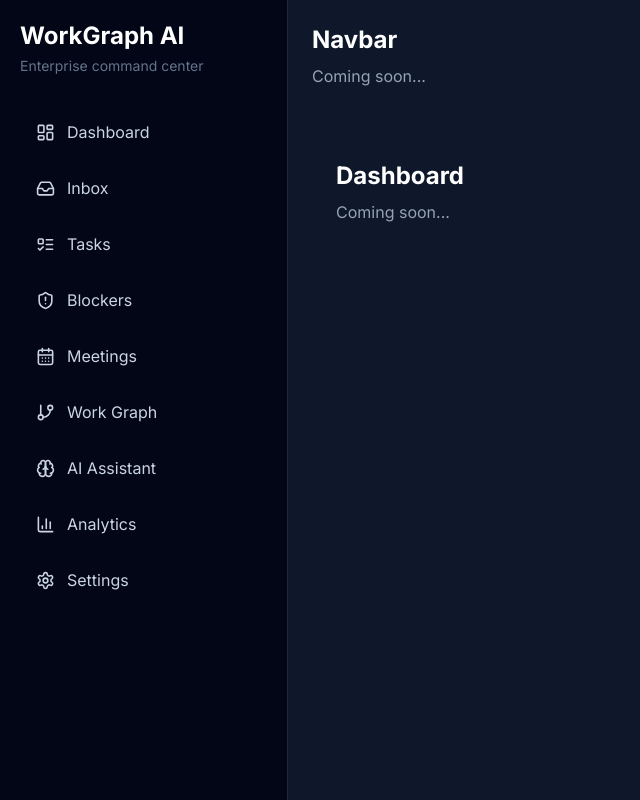
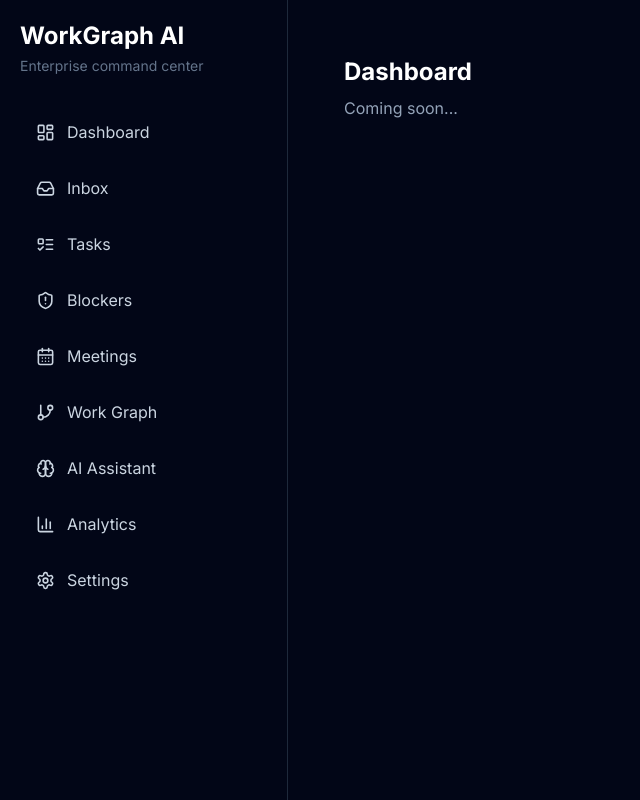
Before and after one commit to prashant2007-wq/WorkGraph-AI, a React (Vite) app in the folder apps/frontend/: page /dashboard in a window 1280 px wide. Shown: the whole page, without its empty margins (0-640 px from the left). Built offline with nearby package versions, Linux system fonts and the light colour scheme.

Commit message:
created dashboard layout

```diff
--- a/apps/frontend/src/layouts/DashboardLayout.tsx
+++ b/apps/frontend/src/layouts/DashboardLayout.tsx
@@ -1,17 +1,13 @@
-import { Outlet } from 'react-router-dom'
-import Sidebar from '../components/common/Sidebar'
-import Navbar from '../components/common/Navbar'
+import { Outlet } from "react-router-dom";
+import Sidebar from "../components/common/Sidebar";
 
 export default function DashboardLayout() {
   return (
-    <div className="flex h-screen bg-[#0F172A] overflow-hidden">
+    <div className="min-h-screen bg-slate-950 text-white flex">
       <Sidebar />
-      <div className="flex flex-col flex-1 overflow-hidden">
-        <Navbar />
-        <main className="flex-1 overflow-y-auto p-6">
-          <Outlet />
-        </main>
-      </div>
+      <main className="flex-1 p-8 overflow-y-auto">
+        <Outlet />
+      </main>
     </div>
-  )
+  );
 }
```
